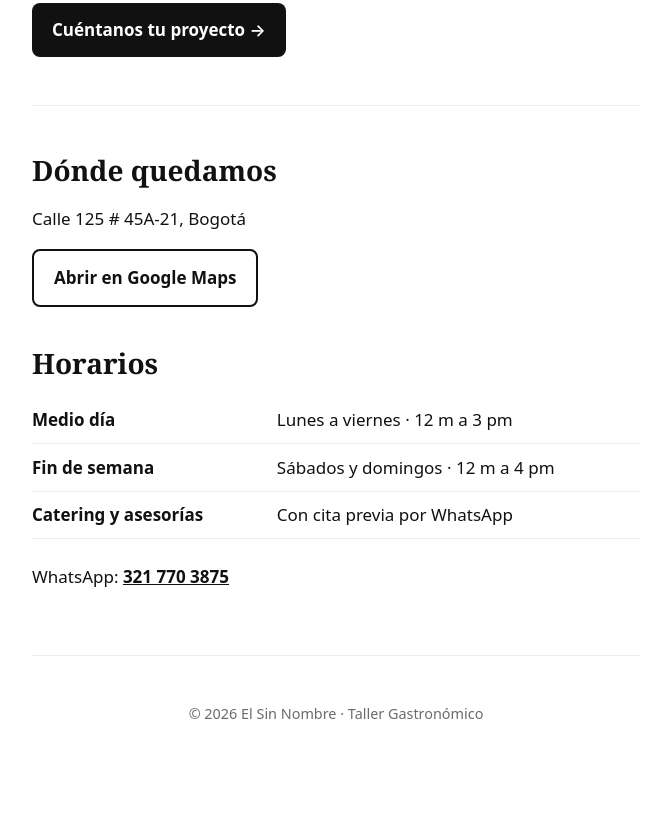
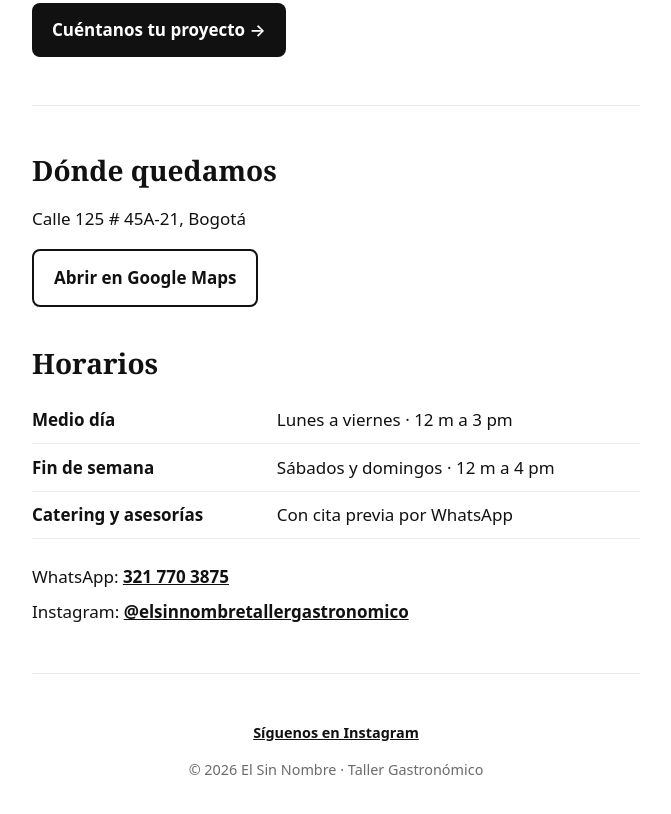
Before and after one commit to juansechef-sketch/el-sin-nombre-web, a plain HTML site: page index.html in a window 1280 px wide. Shown: the part 1899-2713 px from the top of the page, without its empty margins (304-975 px from the left). Drawn offline with Linux system fonts and the light colour scheme.

Commit message:
Agrega el perfil de Instagram
Enlace a @elsinnombretallergastronomico en "Dónde quedamos", en el pie
y en los datos estructurados para Google (sameAs).

Co-Authored-By: Claude Opus 5.5 <noreply@anthropic.com>
Claude-Session: https://claude.ai/code/session_01KLGGKsV4Mhauuine6HieVw

```diff
--- a/estilos.css
+++ b/estilos.css
@@ -84,7 +84,9 @@ h3 { font-size: 1rem; margin: 1.75rem 0 .5rem; text-transform: uppercase; letter
 .clientes { list-style: none; padding: 0; margin: 0 0 2rem; }
 .clientes li { padding: .55rem 0; border-bottom: 1px solid var(--gris-claro); font-weight: 600; }
 
-.tel { margin-top: 1.5rem; }
+.tel { margin: 1.5rem 0 0; }
+.tel + .tel { margin-top: .5rem; }
+.tel a { word-break: break-word; }
 .tel a { font-weight: 700; }
 
 .fotos {
@@ -143,3 +145,5 @@ h3 { font-size: 1rem; margin: 1.75rem 0 .5rem; text-transform: uppercase; letter
   font-weight: 700;
   text-decoration: none;
 }
+
+.redes a { font-weight: 600; color: var(--negro); }
--- a/index.html
+++ b/index.html
@@ -19,6 +19,7 @@
     "@type": "Restaurant",
     "name": "El Sin Nombre · Taller Gastronómico",
     "telephone": "+57 321 770 3875",
+    "sameAs": ["https://www.instagram.com/elsinnombretallergastronomico/"],
     "address": {
       "@type": "PostalAddress",
       "streetAddress": "Calle 125 # 45A-21",
@@ -99,12 +100,13 @@
         <tr><th>Catering y asesorías</th><td>Con cita previa por WhatsApp</td></tr>
       </table>
       <p class="tel">WhatsApp: <a data-wa="Hola">321 770 3875</a></p>
+      <p class="tel">Instagram: <a href="https://www.instagram.com/elsinnombretallergastronomico/" target="_blank" rel="noopener">@elsinnombretallergastronomico</a></p>
     </section>
 
   </main>
 
   <footer class="pie">
-    <!-- Redes sociales: agregar aquí si se abren -->
+    <p class="redes"><a href="https://www.instagram.com/elsinnombretallergastronomico/" target="_blank" rel="noopener">Síguenos en Instagram</a></p>
     <p>© <span id="anio">2026</span> El Sin Nombre · Taller Gastronómico</p>
   </footer>
 
```
